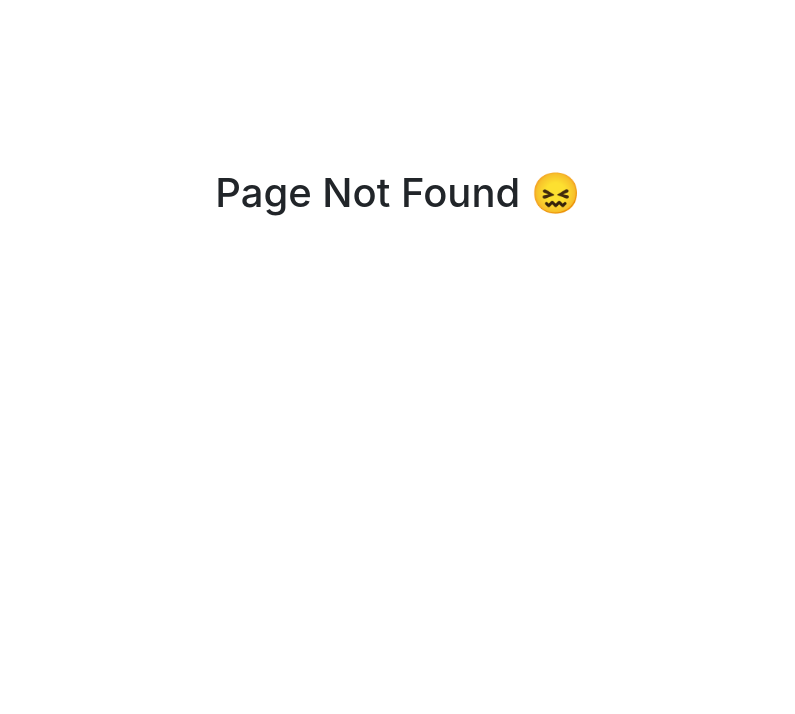
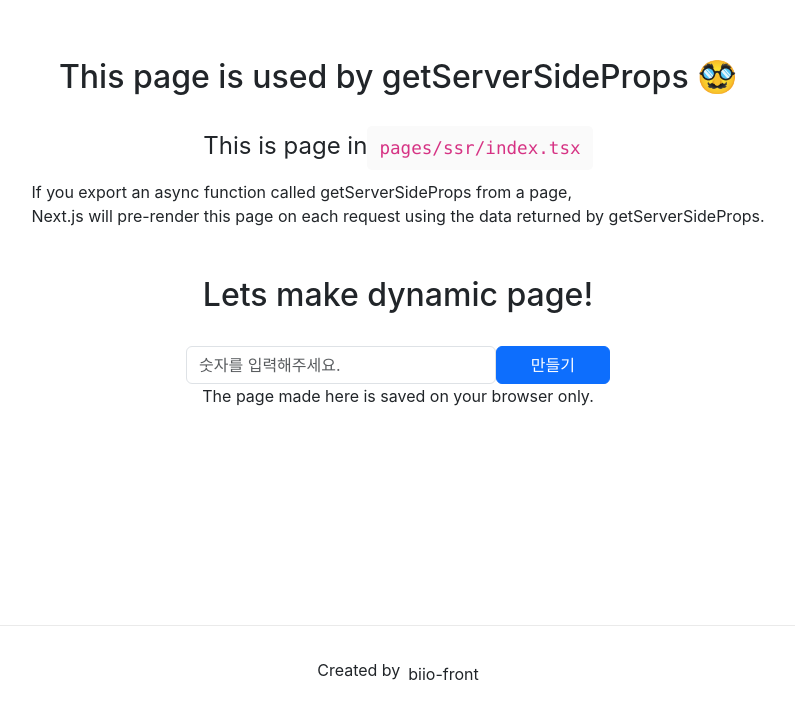
Before and after one commit to biio-front/test-next, a Next.js app: page /ssr in a window 1280 px wide. Before the commit this address had no page. Shown: the part 175-889 px from the top of the page, without its empty margins (242-1037 px from the left). Before the commit the page ends 800 px from the top, so only its background shows below. Built offline with nearby package versions, Linux system fonts and the light colour scheme.

Commit message:
Add server side props

```diff
--- /dev/null
+++ b/pages/ssr/index.tsx
@@ -0,0 +1,52 @@
+import { NextPage } from 'next';
+import { useState, useEffect } from 'react';
+
+import Head from 'next/head';
+
+import TableForm from '../../components/TableForm';
+import Footer from '../../components/Footer';
+
+import { Content } from '../../components/Table';
+import styles from '../../styles/Home.module.css';
+
+const Ssr: NextPage = () => {
+  const [tableContents, setTableContents] = useState<Content[]>([]);
+
+  useEffect(() => {
+    const savedContents = localStorage.getItem('table-ssr-contents');
+    const parsedContents = savedContents ? JSON.parse(savedContents) : [];
+    setTableContents(parsedContents);
+  }, []);
+
+  return (
+    <div>
+      <Head>
+        <title>getServerSideProps</title>
+        <meta name='description' content='Generated by create next app' />
+        <link rel='icon' href='/favicon.ico' />
+      </Head>
+
+      <main className={styles.main}>
+        <h2>This page is used by getServerSideProps 🥸</h2>
+
+        <p className={styles.description}>
+          This is page in
+          <code className={styles.code}>pages/ssr/index.tsx</code>
+        </p>
+
+        <p>
+          If you export an async function called getServerSideProps from a page,
+          <br />
+          Next.js will pre-render this page on each request using the data returned by
+          getServerSideProps.
+        </p>
+
+        <TableForm tableContents={tableContents} setTableContents={setTableContents} alias='ssr' />
+      </main>
+
+      <Footer />
+    </div>
+  );
+};
+
+export default Ssr;
```
Also changed, not shown: pages/ssr/[number].tsx (added, +50 -0 lines).
